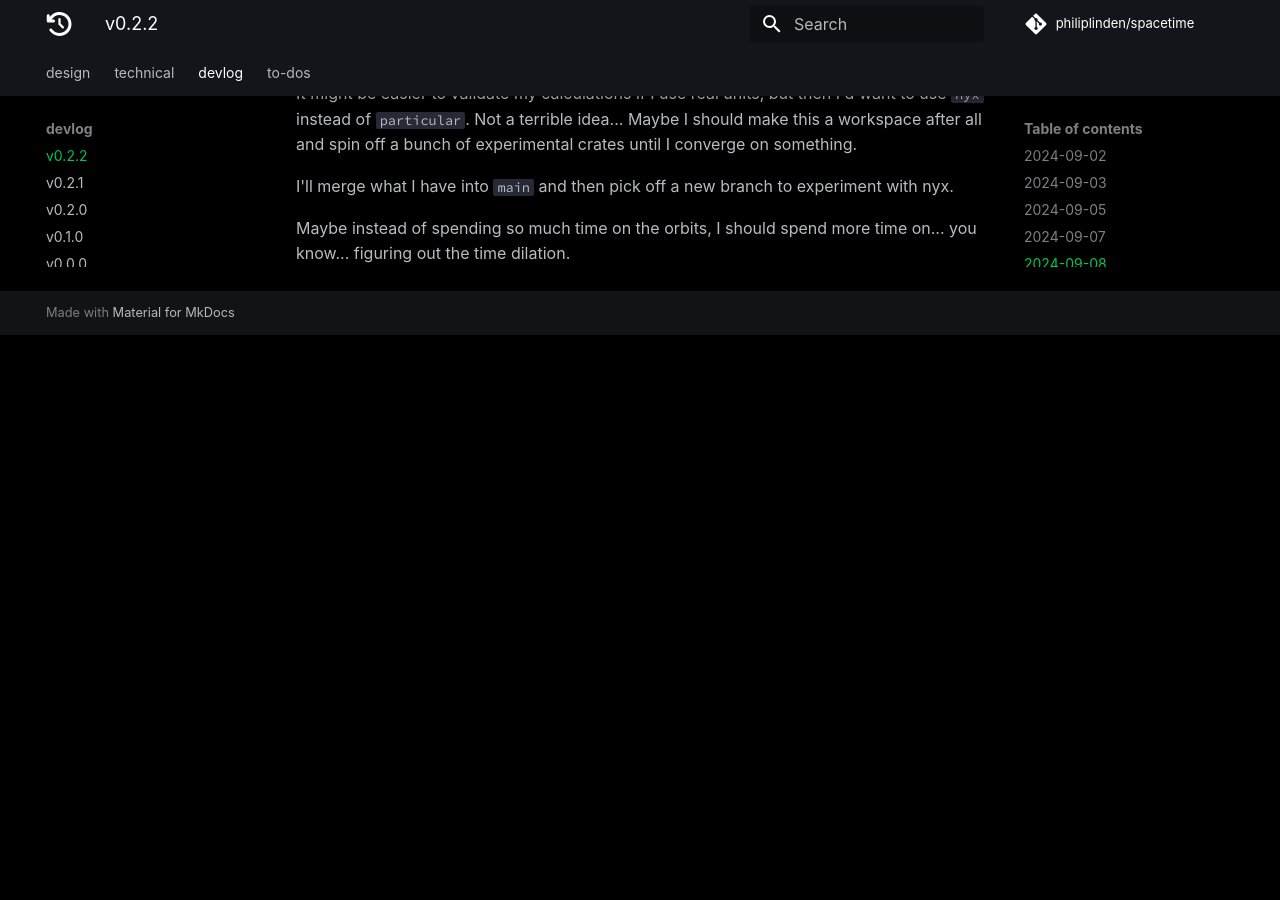
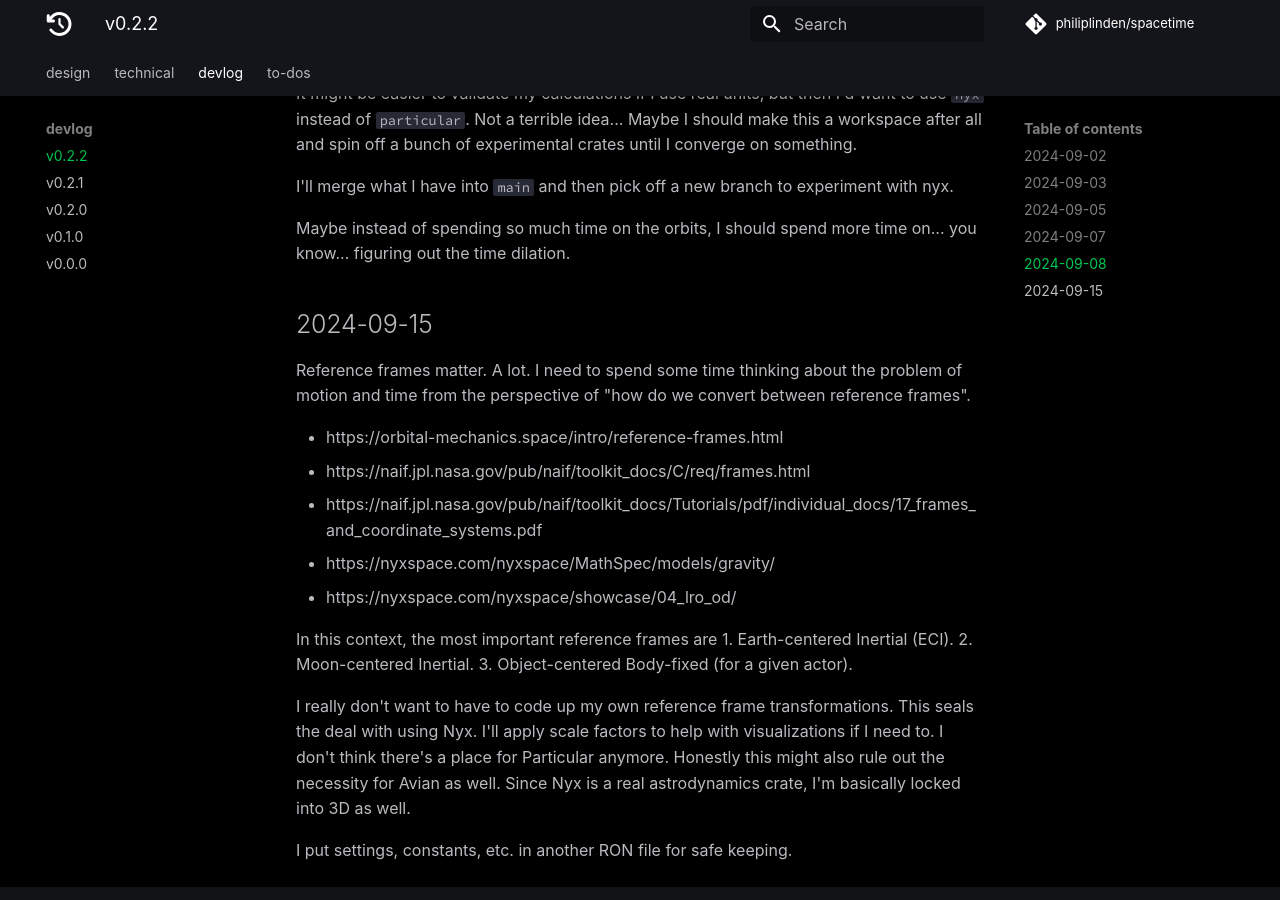
Before and after one commit to philiplinden/spacetime, an MkDocs documentation site: the page built from docs/devlog/v0.2.2.md, in a window 1280 px wide and 900 px high, scrolled down 2081 px. Built offline with MkDocs 1.6.1 and Material for MkDocs 9.7.7, drawn with Linux system fonts in a browser that asks for light colours; some web fonts are replaced; comment, search, counter and statistics services are not loaded; before the commit the page ends 2416 px from its top, so only the background shows below that.

Commit message:
checkpoint: thinking out loud

```diff
--- a/docs/devlog/v0.2.2.md
+++ b/docs/devlog/v0.2.2.md
@@ -89,3 +89,27 @@ with nyx.
 
 Maybe instead of spending so much time on the orbits, I should spend more time
 on... you know... figuring out the time dilation.
+
+# 2024-09-15
+Reference frames matter. A lot. I need to spend some time thinking about the
+problem of motion and time from the perspective of "how do we convert between
+reference frames".
+
+- https://orbital-mechanics.space/intro/reference-frames.html
+- https://naif.jpl.nasa.gov/pub/naif/toolkit_docs/C/req/frames.html
+- https://naif.jpl.nasa.gov/pub/naif/toolkit_docs/Tutorials/pdf/individual_docs/17_frames_and_coordinate_systems.pdf
+- https://nyxspace.com/nyxspace/MathSpec/models/gravity/
+- https://nyxspace.com/nyxspace/showcase/04_lro_od/
+
+In this context, the most important reference frames are
+1. Earth-centered Inertial (ECI).
+2. Moon-centered Inertial.
+3. Object-centered Body-fixed (for a given actor).
+
+I really don't want to have to code up my own reference frame transformations.
+This seals the deal with using Nyx. I'll apply scale factors to help with
+visualizations if I need to.  I don't think there's a place for Particular
+anymore. Honestly this might also rule out the necessity for Avian as well.
+Since Nyx is a real astrodynamics crate, I'm basically locked into 3D as well.
+
+I put settings, constants, etc. in another RON file for safe keeping.
```
Also changed, not shown: 5 other files.
